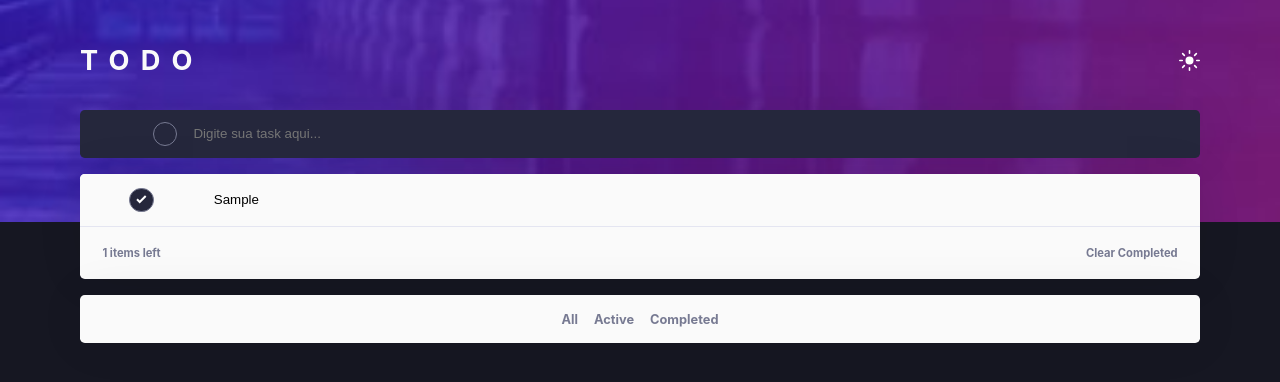
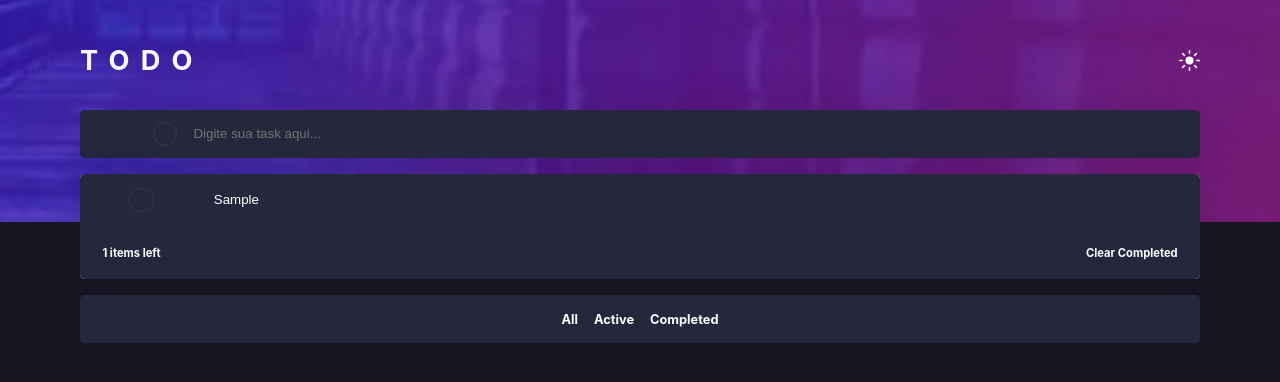
Before and after one commit to GiovannyCordeiro/ToDo, a React (Vite) app: page / in a window 1280 px wide. Both pictures are taken after typing "Sample" into the empty fields and a click on the button 165 px from the left and 133 px from the top of the page. Shown: the top 382 px of the page. Built offline with nearby package versions, Linux system fonts and the light colour scheme.

Commit message:
finished-project

```diff
--- a/src/App.jsx
+++ b/src/App.jsx
@@ -1,10 +1,17 @@
 import './App.scss'
 import Todo from './components/Todo'
 
+import { useContext } from 'react';
+import { DarkThemeContext } from './contexts/DarkThemeCtx';
+
 export default function App() {
+
+  const {dkApp} = useContext(DarkThemeContext);
+
   return (
-    <div className="dark App">
-      <header id='header-dark'></header>
+
+    <div className={dkApp === true ? "dark App" : "light App"}>
+      <header id={dkApp === true? 'header-dark' : 'header-light'}></header>
       <Todo/>
     </div>
   )
--- a/src/components/FilterList.jsx
+++ b/src/components/FilterList.jsx
@@ -3,7 +3,7 @@ import { TodosContext } from '../contexts/TodoContext'
 
 export default function FilterList() {
 
-  const {modesTasks, setRenderList} = useContext(TodosContext);
+  const { setRenderList, darkMode } = useContext(TodosContext);
 
   const modeAll = () => {
     setRenderList('All');
@@ -18,8 +18,8 @@ export default function FilterList() {
   }
 
   return (
-    <div className="filter-list">
-      <span onClick={() => {modeAll()}}>All</span>
+    <div className={darkMode === true? 'filter-list-dark' : 'filter-list-light'}>
+      <span onClick={modeAll}>All</span>
       <span onClick={modeActive}>Active</span>
       <span onClick={modeCompleted}>Completed</span>
     </div>
--- a/src/components/HeaderTodo.jsx
+++ b/src/components/HeaderTodo.jsx
@@ -3,15 +3,22 @@ import iconSun from '../images/icon-sun.svg'
 
 import { useContext } from 'react'
 import { TodosContext } from '../contexts/TodoContext'
+import { DarkThemeContext } from '../contexts/DarkThemeCtx'
 
 export default function HeaderTodo() {
 
   const {darkMode, setDarkMode} = useContext(TodosContext)
+  const {dkApp, setDkApp} = useContext(DarkThemeContext);
+
+  const handleDarkMode = () => {
+    setDarkMode(!darkMode);
+    setDkApp(!dkApp);
+  };
 
   return (
     <header className='header-todo'>
       <h2>TODO</h2>
-      <img onClick={() => setDarkMode(!darkMode)} src={darkMode === true ? iconSun : iconLight} alt="icon" />
+      <img onClick={handleDarkMode} src={darkMode === true ? iconSun : iconLight} alt="icon" />
     </header>
   )
 }
--- a/src/components/InputTodo.jsx
+++ b/src/components/InputTodo.jsx
@@ -3,7 +3,7 @@ import { TodosContext } from "../contexts/TodoContext"
 
 export default function InputTodo() {
 
-  const {dispatch} = useContext(TodosContext);
+  const {dispatch, darkMode} = useContext(TodosContext);
   const [newContent, setNewContent] = useState('');
 
   const captureValue = (e) => {
@@ -12,16 +12,18 @@ export default function InputTodo() {
 
   const sendTask = (e) => {
     e.preventDefault();
-
+    if(newContent === ''){
+      return
+    }
     dispatch({type: 'add-task', payload: newContent})
     setNewContent('')
   }
 
   return (
-    <div className="input-todo-dark">
+    <div className={darkMode === true ? 'input-todo-dark' : 'input-todo-light'}>
       <form onSubmit={sendTask} className="wrapper-input">
-        <button type="submit" className="button"></button>
-        <input type="text" value={newContent} onChange={captureValue} placeholder='Digite sua task aqui...'/>
+        <button type="submit" className={darkMode === true ? "button-dark" : "button"}></button>
+        <input className={darkMode === true? 'input-dark': 'input-light'} type="text" value={newContent} onChange={captureValue} placeholder='Digite sua task aqui...'/>
       </form>
     </div>
   )
--- a/src/components/ItemTodo.jsx
+++ b/src/components/ItemTodo.jsx
@@ -8,27 +8,26 @@ import check from '../images/icon-check.svg'
 
 export default function ItemTodo(todo) {
 
-  const {dispatch} = useContext(TodosContext);
-  const [styleButton, setStyleButton] = useState('button');
+  const {dispatch,darkMode} = useContext(TodosContext);
 
-
-  const clickButtonFunction = () => {
-    if(styleButton === 'button'){
-      setStyleButton('button-active');
-    }
-    else if(styleButton ==='button-active' ){
-      setStyleButton('button');
-    }
+  const clickButtonFunction = (todo) => {
     dispatch({ type: 'toggle-completed', payload: todo.index })
-  }
+  };
 
   return (
-    <div className="item-task">
+    <div className={darkMode ? 'item-task-dark' : 'item-task-light'}>
       <div className="wrapper-item">
-        <div className={styleButton} onClick={() => {clickButtonFunction(todo)}} >
+        <div className={todo.isCompleted ?  'button-active' : 'button' } onClick={() => {clickButtonFunction(todo)}} >
           <img src={check} alt='check'/>
         </div>
-        <input value={todo.content} type="text" name="text" id="text" readOnly/>
+        <input
+          value={todo.content}
+          type="text"
+          name="text"
+          id="text"
+          readOnly
+          style={{textDecoration: todo.isCompleted ? 'line-through' : 'none',
+                  color: todo.isCompleted ? '#4d5066' : ''}}/>
         <img onClick={() => dispatch({type: 'delete-item', payload: todo.id})} id='close-icon' src={closeIcon} />
       </div>
     </div>
--- a/src/components/ListTodo.jsx
+++ b/src/components/ListTodo.jsx
@@ -13,16 +13,17 @@ export default function ListTodo() {
 
   const {tasks} = state;
 
+
   const all = tasks.map((toDo, index) => (
-  <ItemTodo index={index} key={toDo.id} id={toDo.id} content={toDo.content} />
+    <ItemTodo isCompleted={toDo.isCompleted} index={index} key={toDo.id} id={toDo.id} content={toDo.content} />
   ))
 
   const completed = tasks.map((toDo, index) => (
-    toDo.isCompleted === true && <ItemTodo index={index} key={toDo.id} id={toDo.id} content={toDo.content} />
+    toDo.isCompleted === true && <ItemTodo isCompleted={toDo.isCompleted} index={index} key={toDo.id} id={toDo.id} content={toDo.content} />
   ))
 
   const active = tasks.map((toDo, index) => (
-    toDo.isCompleted === false && <ItemTodo index={index} key={toDo.id} id={toDo.id} content={toDo.content} />
+    toDo.isCompleted === false && <ItemTodo isCompleted={toDo.isCompleted} index={index} key={toDo.id} id={toDo.id} content={toDo.content} />
   ))
 
     if(renderList === 'All'){
--- a/src/components/StatusTask.jsx
+++ b/src/components/StatusTask.jsx
@@ -3,7 +3,7 @@ import { TodosContext } from "../contexts/TodoContext"
 
 export default function StatusTask() {
 
-  const {state, dispatch} = useContext(TodosContext);
+  const {state, dispatch, darkMode} = useContext(TodosContext);
   const {tasks} = state;
 
   const fiteredTasks = tasks.filter(todos =>
@@ -15,7 +15,7 @@ export default function StatusTask() {
 
 
   return (
-    <div className="status-tasks">
+    <div className={darkMode === true ? 'status-tasks-dark' : 'status-tasks-light'}>
       <span>{`${pendingTasks} items left`}</span>
       <span onClick={() => {dispatch({type: 'clear-completed', payload: taskscompleted.isCompleted})}} id='clear-completed'>Clear Completed</span>
     </div>
--- a/src/components/Todo.scss
+++ b/src/components/Todo.scss
@@ -46,7 +46,7 @@
         display: flex;
         align-items: center;
         gap: 1rem;
-        input{
+        .input-dark,.input-light{
           height: 100%;
           width: 100%;
           border: 0;
@@ -56,6 +56,10 @@
           &:focus{
             outline: none;
           }
+        }
+        .input-light{
+          background: $Very-Light-Gray;
+          color: #000;
         }
       }
     }
@@ -70,7 +74,7 @@
     }
     // fim do input todo\
 
-    .button,.button-active{
+    .button,.button-active, .button-dark{
       width: 1.6rem;
       height: 1.5rem;
       border-radius: 1.2rem;
@@ -78,8 +82,13 @@
       align-items: center;
       justify-content: center;
       cursor:pointer;
-      border: 1px solid $Dark-Grayish-Blue;
-      background-color: $Very-Dark-Desaturated-Blue;
+      border: 1px solid $Light-Grayish-Blue;
+      background-color: #fff;
+    }
+
+    .button-dark{
+      border: 1px solid $Very-Dark-Grayish-Blue;
+      background: $Very-Dark-Desaturated-Blue;
     }
 
     .list-todo{
@@ -89,13 +98,15 @@
       background: $Very-Light-Gray;
       // background: rgba(0, 0, 0, 0.42);
       border-radius: .3rem;
-      .item-task{
+      .item-task-light, .item-task-dark{
         width: 100%;
         height: 3.3rem;
         padding: 0 1.2rem;
-        background: $Very-Light-Gray;
         border-radius: .3rem .3rem 0 0;
         border-bottom: 1px solid $Light-Grayish-Blue-hover;
+        &:first-child{
+          border-radius: .3rem .3rem 0 0;
+        }
         .wrapper-item{
           width: 100%;
           height: 100%;
@@ -107,6 +118,7 @@
             display: flex;
             align-items:center;
             justify-content:center;
+            border: $Dark-Grayish-Blue;
             background-image: linear-gradient( to right, #57ddff, #c058f3);
           }
           input{
@@ -129,12 +141,36 @@
           }
         }
       }
+      .item-task-dark{
+        background: $Very-Dark-Desaturated-Blue;
+        border-bottom: 1px solid $Very-Dark-Desaturated-Blue;
+        border-radius: unset;
+        .wrapper-item{
+          .button{
+            background: $Very-Dark-Desaturated-Blue;
+            border: 1px solid $Very-Dark-Grayish-Blue;
+            img{
+              display: none;
+            }
+          }
+        }
+        &:first-child{
+          border-bottom: 1px solid $Very-Dark-Desaturated-Blue;
+        }
+        .wrapper-item{
+          background: $Very-Dark-Desaturated-Blue;
+          input{
+            background-color: $Very-Dark-Desaturated-Blue;
+            color: #fff;
+          }
+        }
+      }
       // fim do item task
 
-      .status-tasks{
+      .status-tasks-dark, .status-tasks-light{
         width: 100%;
         height: 3.3rem;
-        // background: rgba(0, 0, 0, 0.37);
+        background: $Very-Dark-Desaturated-Blue;
         display: flex;
         align-items: center;
         justify-content: space-between;
@@ -143,7 +179,7 @@
         border-radius:  0 0 .3rem .3rem;
         span{
           font-size: .7rem;
-          color: $Dark-Grayish-Blue;
+          color: #fff;
           font-weight: bold;
           cursor: pointer;
           transition: .2s;
@@ -152,9 +188,15 @@
           }
         }
       }
+      .status-tasks-light{
+        background: $Very-Light-Gray;
+        span{
+            color: $Dark-Grayish-Blue;
+        }
+      }
     }
 
-    .filter-list{
+    .filter-list-light, .filter-list-dark{
       width: 100%;
       height: 3rem;
       display: flex;
@@ -175,6 +217,12 @@
         &:hover{
           color:$Bright-Blue;
         }
+      }
+    }
+    .filter-list-dark{
+      background: $Very-Dark-Desaturated-Blue;
+      span{
+        color: #fff;
       }
     }
     // fim do list todo
--- /dev/null
+++ b/src/contexts/DarkThemeCtx.jsx
@@ -0,0 +1,16 @@
+import { createContext, useState } from "react";
+
+export const DarkThemeContext =  createContext();
+
+const DarkThemeContextProvider = ({children}) => {
+
+  const [dkApp, setDkApp] = useState(true);
+
+  return (
+    <DarkThemeContext.Provider value={{ dkApp, setDkApp }}>
+      {children}
+    </DarkThemeContext.Provider>
+  )
+}
+
+export default DarkThemeContextProvider;
--- a/src/contexts/TodoContext.jsx
+++ b/src/contexts/TodoContext.jsx
@@ -1,4 +1,4 @@
-import{createContext, useState, useReducer} from 'react';
+import{ createContext, useState, useReducer} from 'react';
 
 export const TodosContext = createContext();
 
@@ -34,9 +34,7 @@ const TodoContextProvider = ({children}) => {
   }
 
   const [state, dispatch] = useReducer(reducer, { tasks: [] });
-
   const [renderList, setRenderList] = useState('All')
-
 
   return(
     <TodosContext.Provider value={{ dispatch, state, renderList, setRenderList, darkMode, setDarkMode}}>
--- a/src/main.jsx
+++ b/src/main.jsx
@@ -1,11 +1,14 @@
 import React from 'react'
 import ReactDOM from 'react-dom/client'
 import App from './App'
+import DarkThemeContextProvider from './contexts/DarkThemeCtx'
 
 import './index.css'
 
 ReactDOM.createRoot(document.getElementById('root')).render(
   <React.StrictMode>
-    <App />
+    <DarkThemeContextProvider>
+      <App />
+    </DarkThemeContextProvider>
   </React.StrictMode>
 )
```
Also changed, not shown: src/components/Todo.jsx (+7 -1 lines).
